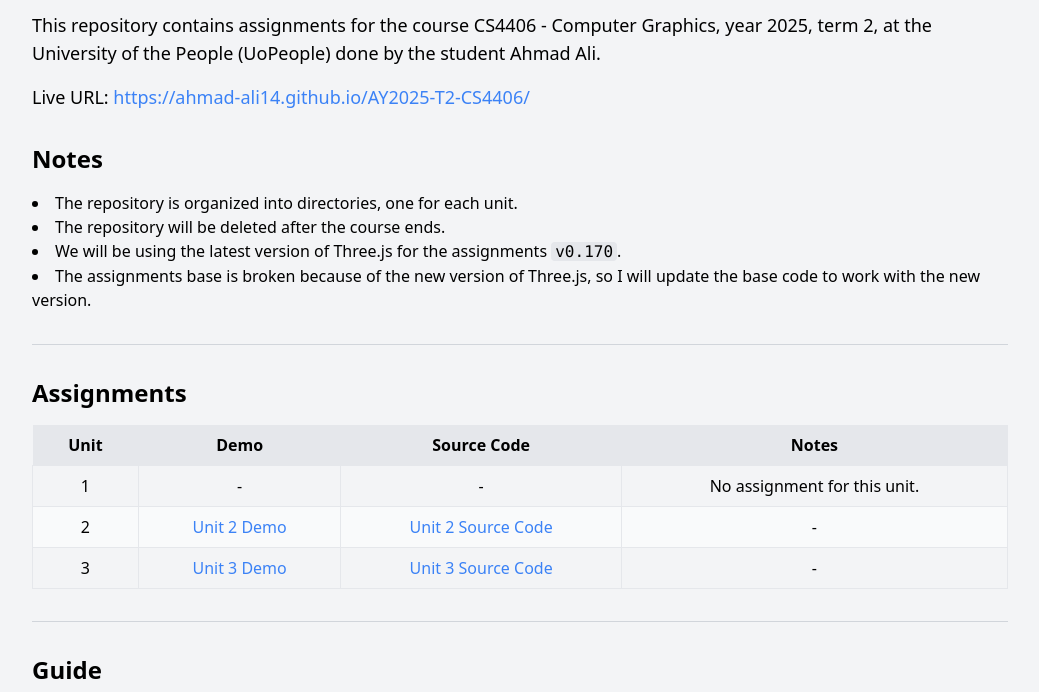
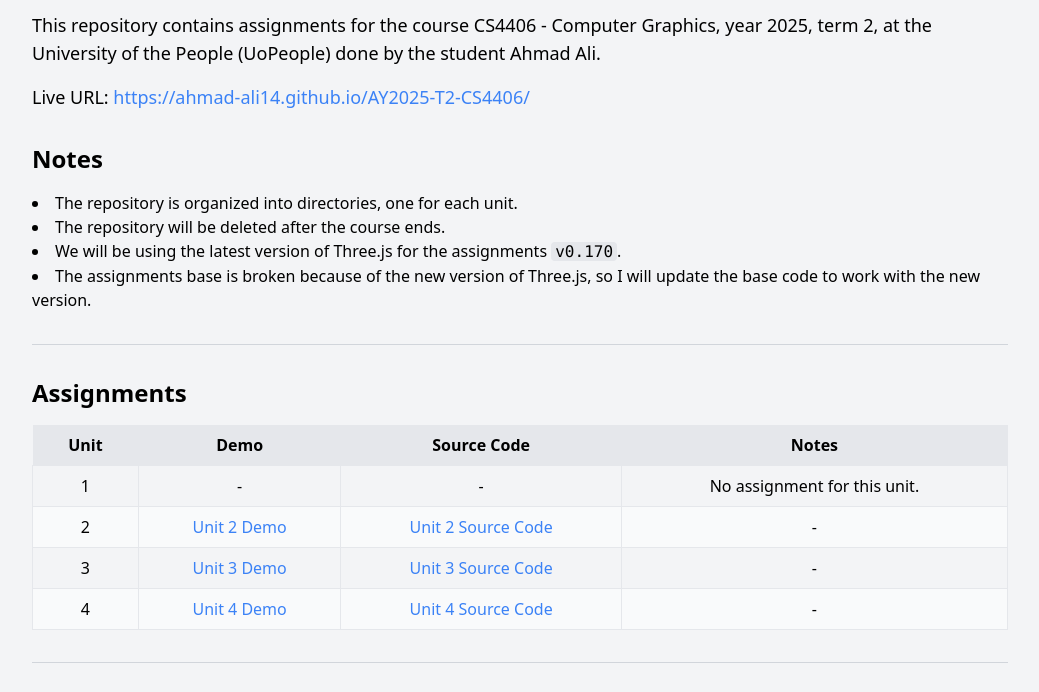
Before and after one commit to ahmad-ali14/AY2025-T2-CS4406, a website: page src/index.html in a window 1280 px wide. Shown: the part 90-782 px from the top of the page, without its empty margins (120-1159 px from the left). Drawn offline with nearby package versions, Linux system fonts and the light colour scheme.

Commit message:
update links

```diff
--- a/src/index.html
+++ b/src/index.html
@@ -92,6 +92,22 @@
                     </td>
                     <td class="border px-4 py-2">-</td>
                 </tr>
+                <tr class="text-center bg-gray-50">
+                    <td class="border px-4 py-2">4</td>
+                    <td class="border px-4 py-2">
+                        <a href="https://ahmad-ali14.github.io/AY2025-T2-CS4406/unit4/"
+                           class="text-blue-500 hover:underline">
+                            Unit 4 Demo
+                        </a>
+                    </td>
+                    <td class="border px-4 py-2">
+                        <a href="https://github.com/ahmad-ali14/AY2025-T2-CS4406/blob/main/src/unit4/code.ts"
+                           class="text-blue-500 hover:underline">
+                            Unit 4 Source Code
+                        </a>
+                    </td>
+                    <td class="border px-4 py-2">-</td>
+                </tr>
             </tbody>
         </table>
 
```
Also changed, not shown: README.md.
